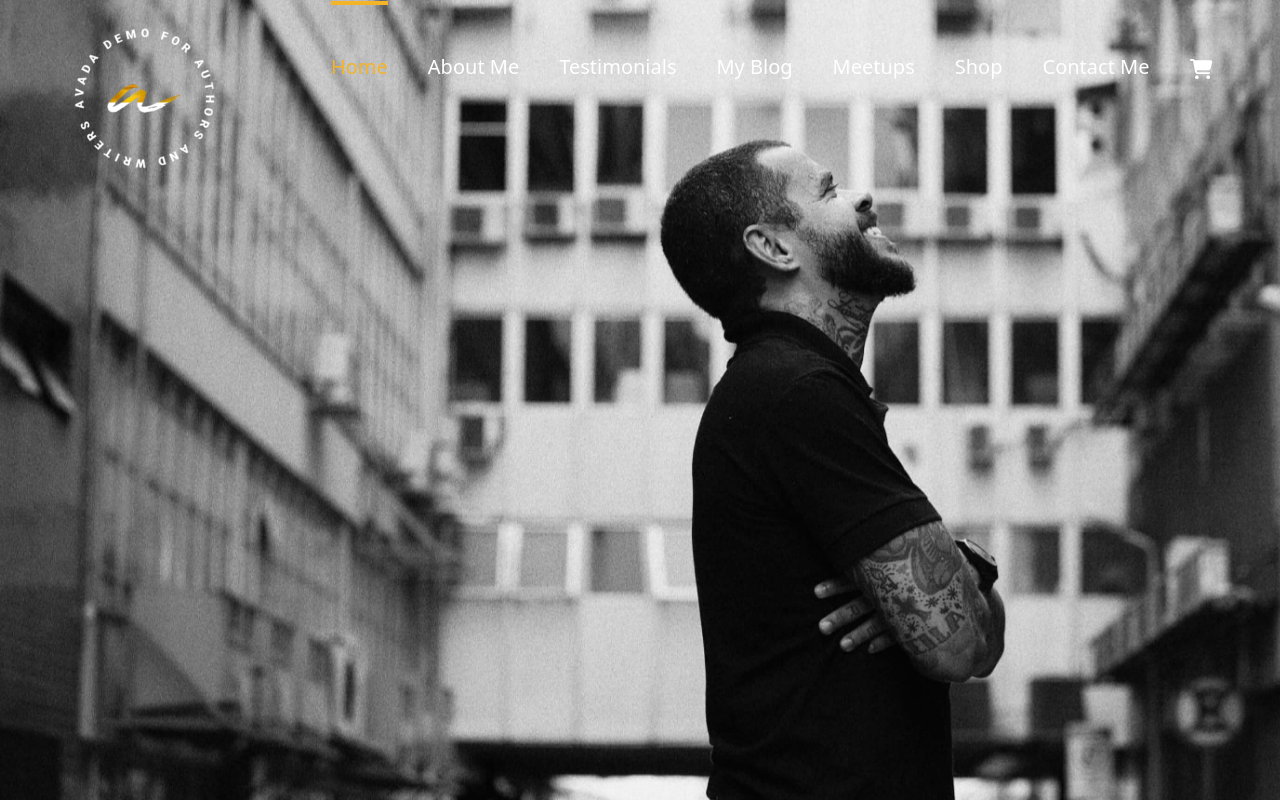
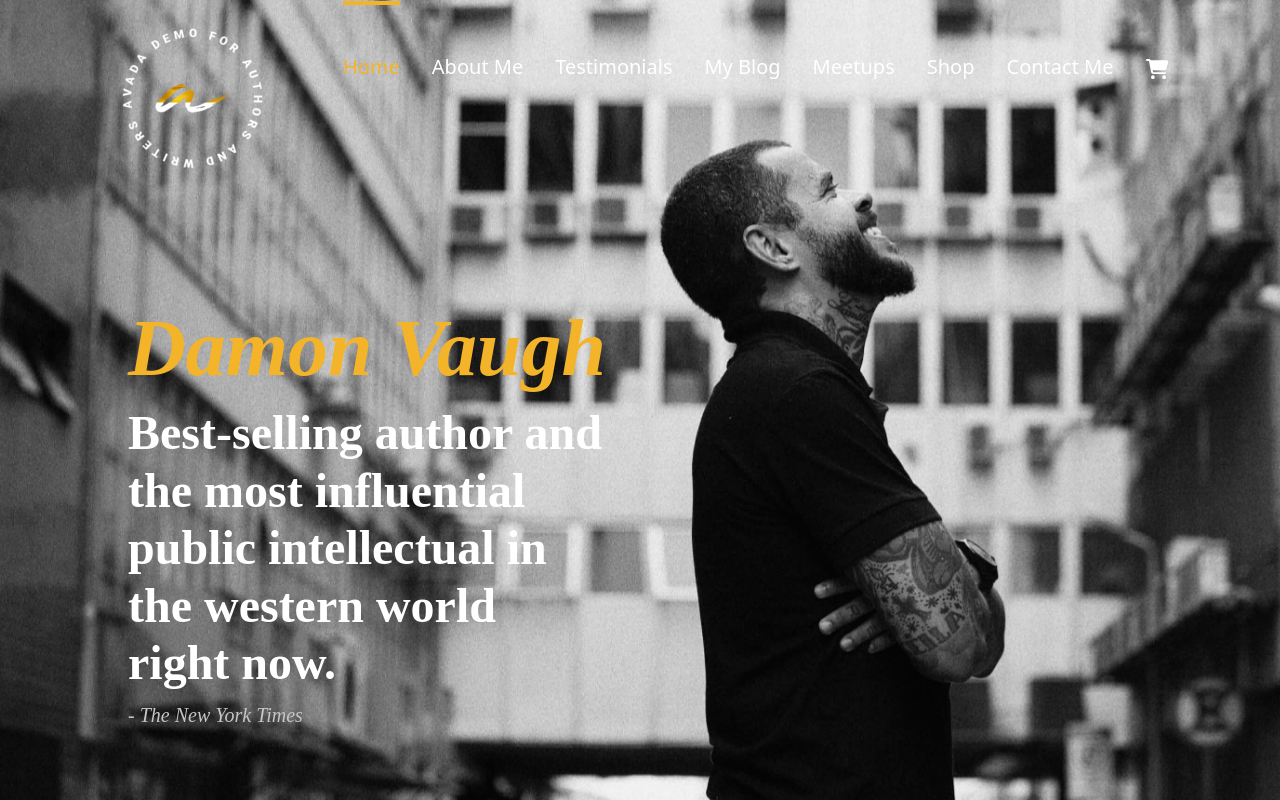
Before and after one commit to FabioVasi/proj-html-vuejs, a Vue app: page / in a window 1280 px wide. Built offline with nearby package versions, Linux system fonts and the light colour scheme.

Commit message:
add author description

```diff
--- a/src/components/AppHeader.vue
+++ b/src/components/AppHeader.vue
@@ -12,7 +12,7 @@ export default {
 
     <header id="header_app">
 
-        <div class="ps-5 pe-5">
+        <div class="pseudo_container">
             <div class="navigation d-flex justify-content-between">
                 <div>
                     <img src="../assets/img/author-logo-round-200x205.png" alt="">
@@ -48,7 +48,16 @@ export default {
                         </li>
                     </ul>
                 </div>
+            </div>
+        </div>
 
+        <div class="author text-white">
+            <div class="col-5">
+                <h2>Damon Vaugh</h2>
+                <h3>
+                    Best-selling author and the most influential public intellectual in the western world right now.
+                </h3>
+                <p>- The New York Times</p>
             </div>
         </div>
 
@@ -64,6 +73,9 @@ export default {
         background-size: cover;
         height: 800px;
     }
+    .pseudo_container{
+        padding: 0 6rem;
+    }
     .navigation{
         height: 150px;
     }
@@ -71,7 +83,7 @@ export default {
         list-style: none;
     }
     li{
-        padding: 0 1.25rem;
+        padding: 0 1rem;
     }
     .active{
         color: $yellow;
@@ -87,4 +99,26 @@ export default {
     svg{
         fill: white;
     }
+    .author{
+        margin-top: 150px;
+        margin-left: 10%;
+    }
+    h2{
+        color: $yellow;
+        font-size: 5rem;
+        font-family: 'Times New Roman', Times, serif;
+        font-style: oblique;
+        font-weight: bold;
+    }
+    h3{
+        font-size: 3rem;
+        font-weight: bold;
+        font-family: 'Times New Roman', Times, serif;
+    }
+    p{
+        color: $light-grey;
+        font-size: 20px;
+        font-family: 'Times New Roman', Times, serif;
+        font-style: oblique;
+    }
 </style>
```
